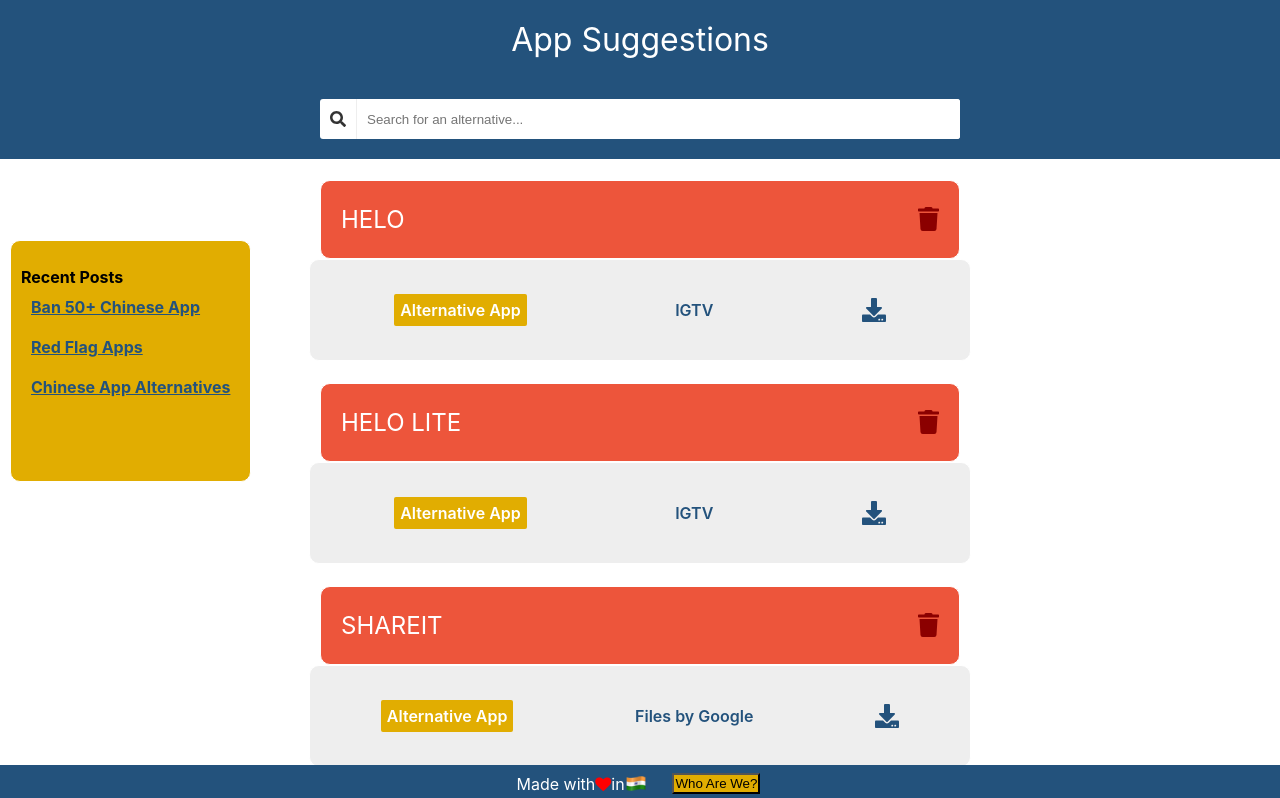
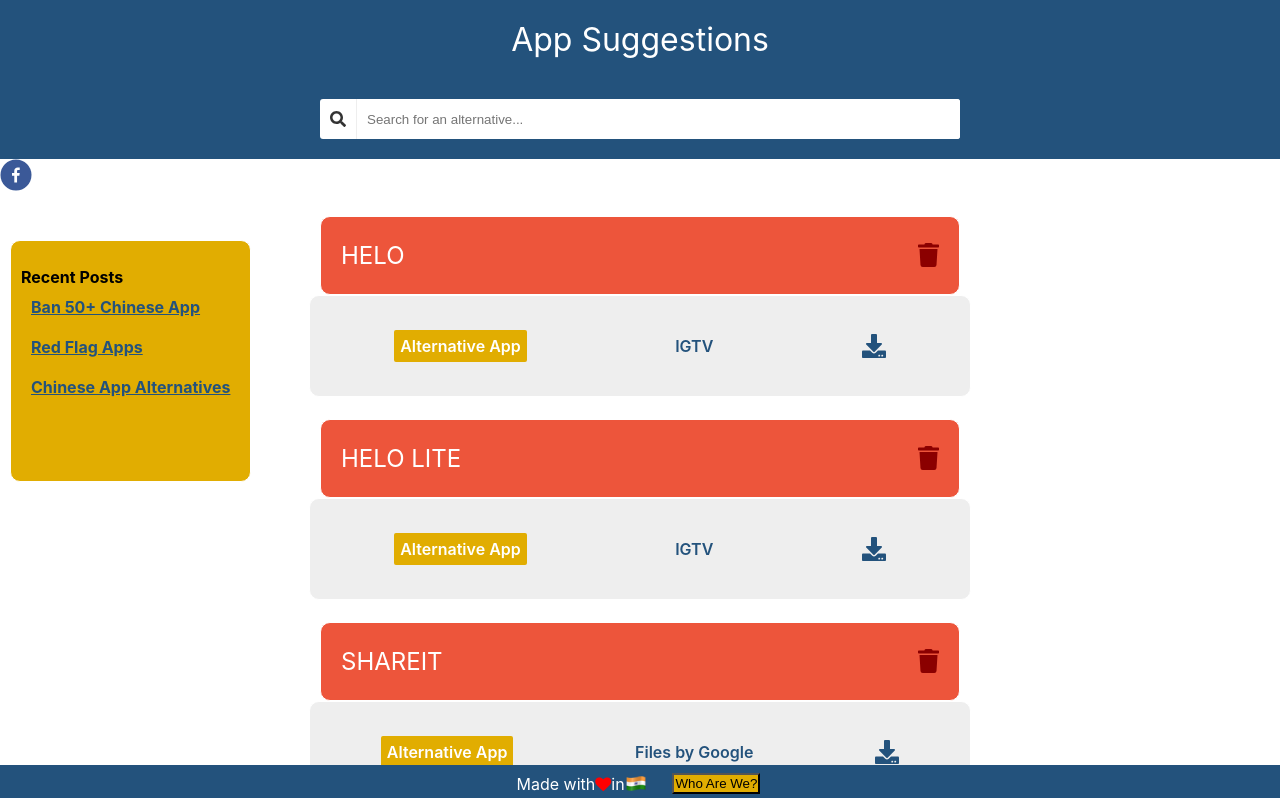
Before and after one commit to amoghbanta/dragon, a React (Create React App) app: page / in a window 1280 px wide. Shown: the top 798 px of the page. Built offline with nearby package versions, Linux system fonts and the light colour scheme.

Commit message:
add: fb share icon

```diff
--- a/package.json
+++ b/package.json
@@ -16,7 +16,8 @@
     "path": "^0.12.7",
     "react": "^16.13.1",
     "react-dom": "^16.13.1",
-    "react-scripts": "3.4.1"
+    "react-scripts": "3.4.1",
+    "react-share": "^4.2.0"
   },
   "scripts": {
     "start": "node server.js",
--- a/src/App.js
+++ b/src/App.js
@@ -3,14 +3,8 @@ import logo from './logo.svg';
 import './App.css';
 import Layout from './components/Layout/Layout';
 
-function App() {
+export default function () {
   return (
-    <Layout>
-
-    </Layout>
-
+    <Layout />
   );
-
 }
-
-export default App;
--- a/src/components/Layout/Layout.js
+++ b/src/components/Layout/Layout.js
@@ -1,8 +1,9 @@
-import React, {Component, Fragment} from 'react';
+import React, { Component, Fragment } from 'react';
 import Toolbar from '../UI/Toolbar/Toolbar';
 import axios from 'axios';
 import List from '../UI/List/List';
 import Feed from '../Feed/feed';
+import FacebookShare from '../Share'
 import classes from './Layout.module.scss';
 class Layout extends Component {
   state = {
@@ -48,7 +49,7 @@ class Layout extends Component {
   };
 
   render() {
-    let listI = <p style={{textAlign: 'center'}}>Something went wrong!</p>;
+    let listI = <p style={{ textAlign: 'center' }}>Something went wrong!</p>;
     if (this.state.keys) {
       listI = this.state.keys.map((list) => {
         return (
@@ -69,9 +70,10 @@ class Layout extends Component {
 
     return (
       <Fragment>
-        <Toolbar startSearch={this.onSearch}  />
-          <Feed className={classes.Feed}/>
-          {listI}
+        <Toolbar startSearch={this.onSearch} />
+        <Feed className={classes.Feed} />
+        <FacebookShare />
+        {listI}
       </Fragment>
     );
   }
--- /dev/null
+++ b/src/components/Share/index.js
@@ -0,0 +1,23 @@
+import React from 'react';
+import { FacebookShareButton, FacebookIcon, FacebookShareCount } from "react-share";
+
+const url = "https://nirbhar.me",
+    quote = "I pledge to boycott Chinese products, uninstall all Chinese apps and suport #MadeinIndia. You can do so too, just go to https://nirbar.me",
+    hashtag = "#atmanirbhar";
+
+export default function () {
+    return (
+        <div className="facebook-share">
+            <FacebookShareButton
+                url={url}
+                quote={quote}
+                hashtag={hashtag}
+                className="facebook-share-button">
+                <FacebookIcon size={32} round />
+            </FacebookShareButton>
+            <FacebookShareCount url={url} className="facebook-share-count">
+                {count => count}
+            </FacebookShareCount>
+        </div>
+    )
+}
--- a/src/index.css
+++ b/src/index.css
@@ -41,3 +41,24 @@ img {
   margin-left: 25px;
 
 }
+
+.facebook-share {
+  vertical-align: top;
+  display: inline-block;
+  margin-right: 10px;
+  text-align: center;
+}
+
+.facebook-share-count {
+  display: inline-flex;
+  justify-content: center;
+  white-space: nowrap;
+  overflow: visible;
+  width: 0;
+  margin-top: 3px;
+  font-size: 12px;
+}
+
+.facebook-share-button {
+  cursor: pointer;
+}
```
Also changed, not shown: src/components/UI/Toolbar/Toolbar.js (+4 -5 lines), 1 other file (tests, documents, lock files or other folders).
